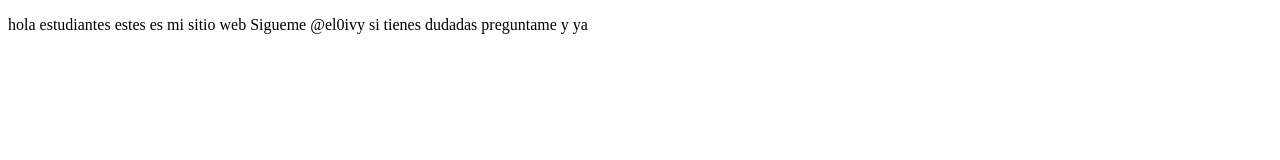
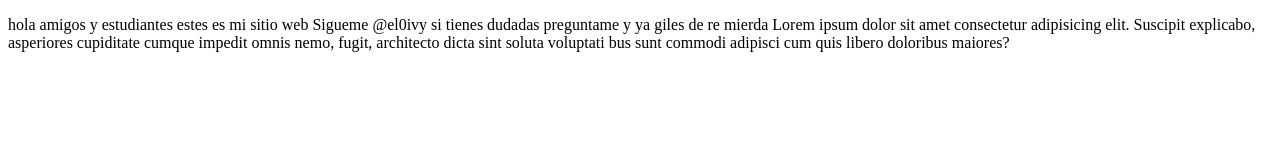
Before and after one commit to ElivyPaa/proyectoDemoCursoPrework, a plain HTML site: page index.html in a window 1280 px wide. Drawn offline with Linux system fonts and the light colour scheme.

Commit message:
cambios que le hicimos al sitio de twitch

```diff
--- a/index.html
+++ b/index.html
@@ -7,9 +7,13 @@
     <title>Hola mundo</title>
 </head>
 <body>
-    <p> hola estudiantes estes es mi sitio web
+    <p> hola amigos y estudiantes estes es mi sitio web
         Sigueme @el0ivy
-        si tienes dudadas preguntame y ya
+        si tienes dudadas preguntame y ya giles de re mierda
+        Lorem ipsum dolor sit amet consectetur adipisicing elit.
+         Suscipit explicabo, asperiores cupiditate cumque impedit
+         omnis nemo, fugit, architecto dicta sint soluta voluptati
+         bus sunt commodi adipisci cum quis libero doloribus maiores?
     </p>
 </body>
 </html>
```
